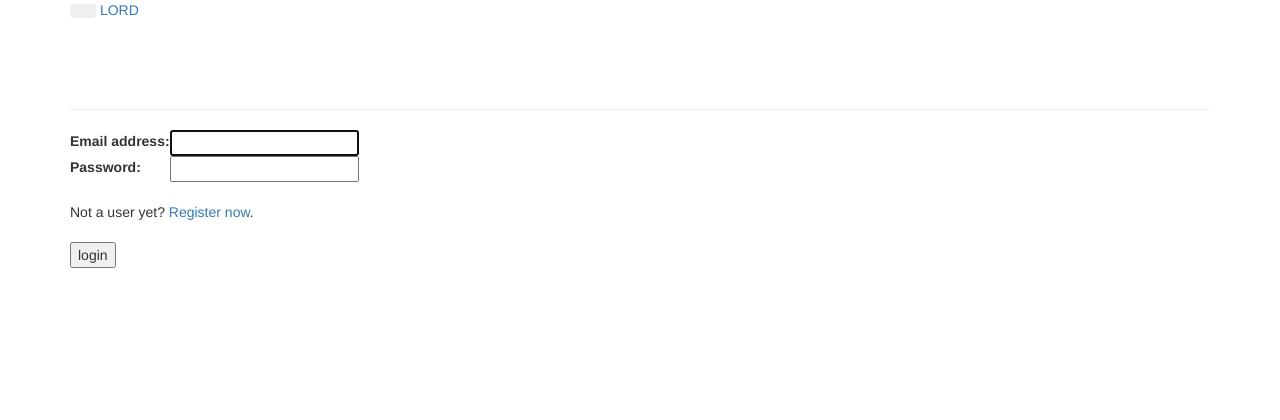
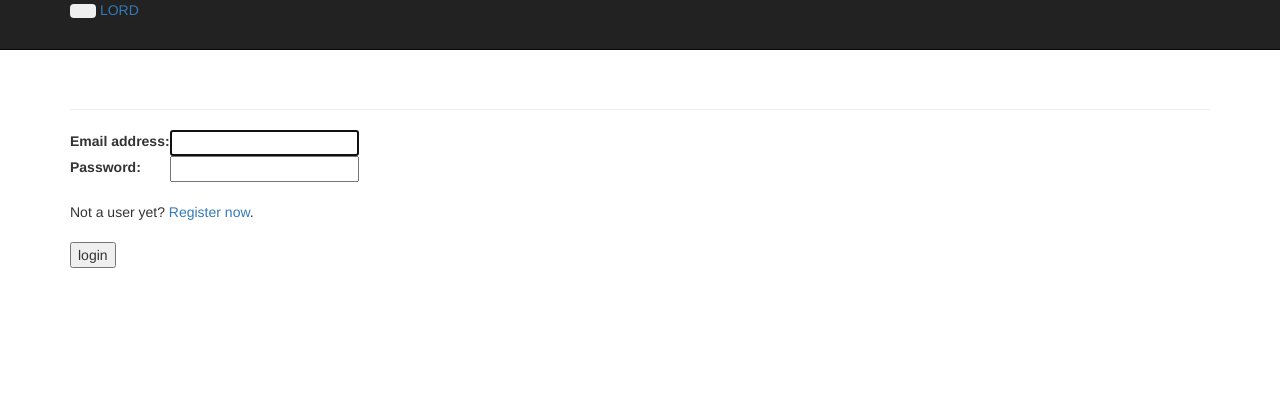
Before and after one commit to Cloudxtreme/lord, a Django app: page /players/login.html in a window 1280 px wide. Shown: the top 420 px of the page. Run offline with Django 3.2, Linux system fonts and the light colour scheme; data that the repository does not hold is empty; some libraries are stand-ins or nearby versions.

Commit message:
inverted navbar colors

```diff
--- a/game/templates/base.html
+++ b/game/templates/base.html
@@ -16,7 +16,7 @@
   <body>
 	<div id="wrap">
 	      <!-- Fixed navbar -->
-	      <div class="navbar navbar-fixed-top">
+	      <div class="navbar navbar-fixed-top navbar-inverse">
 	        <div class="navbar-inner">
 	          <div class="container">
 	            <button type="button" class="btn btn-navbar" data-toggle="collapse" data-target=".nav-collapse">
```
